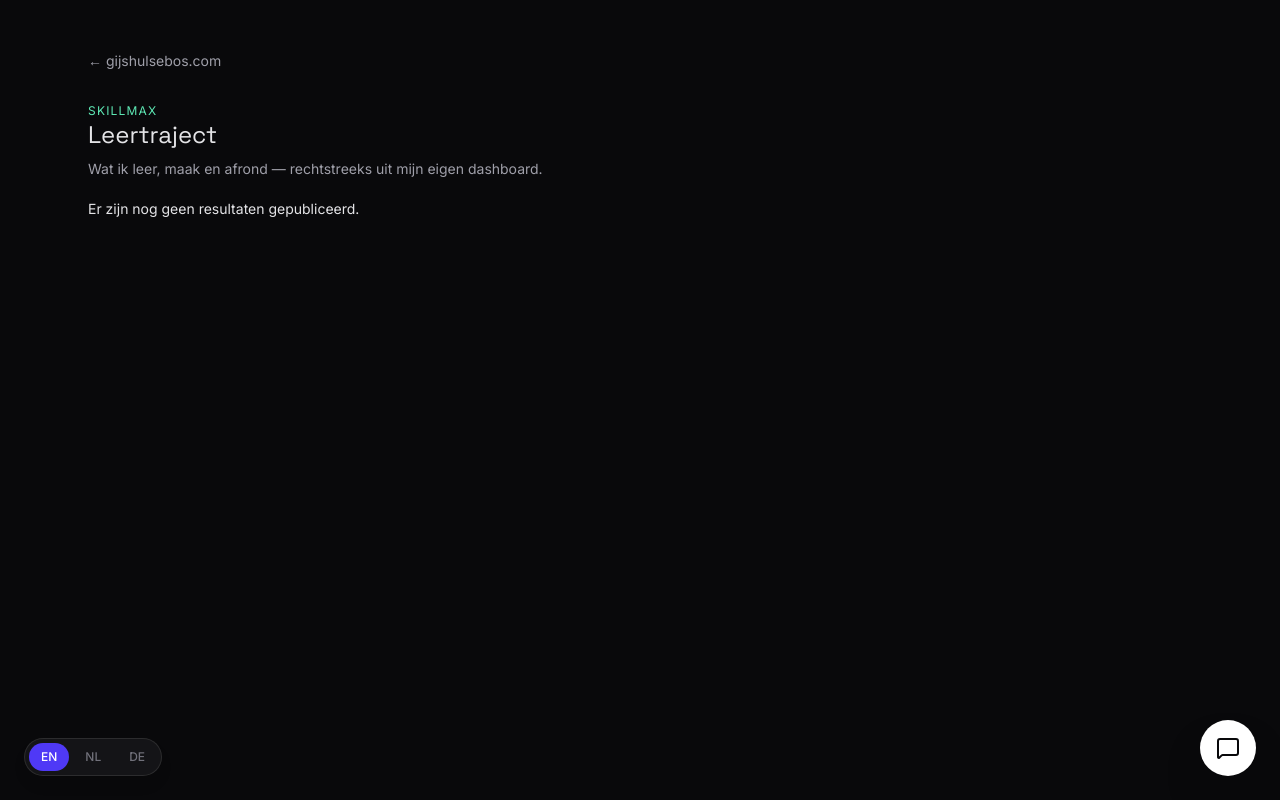
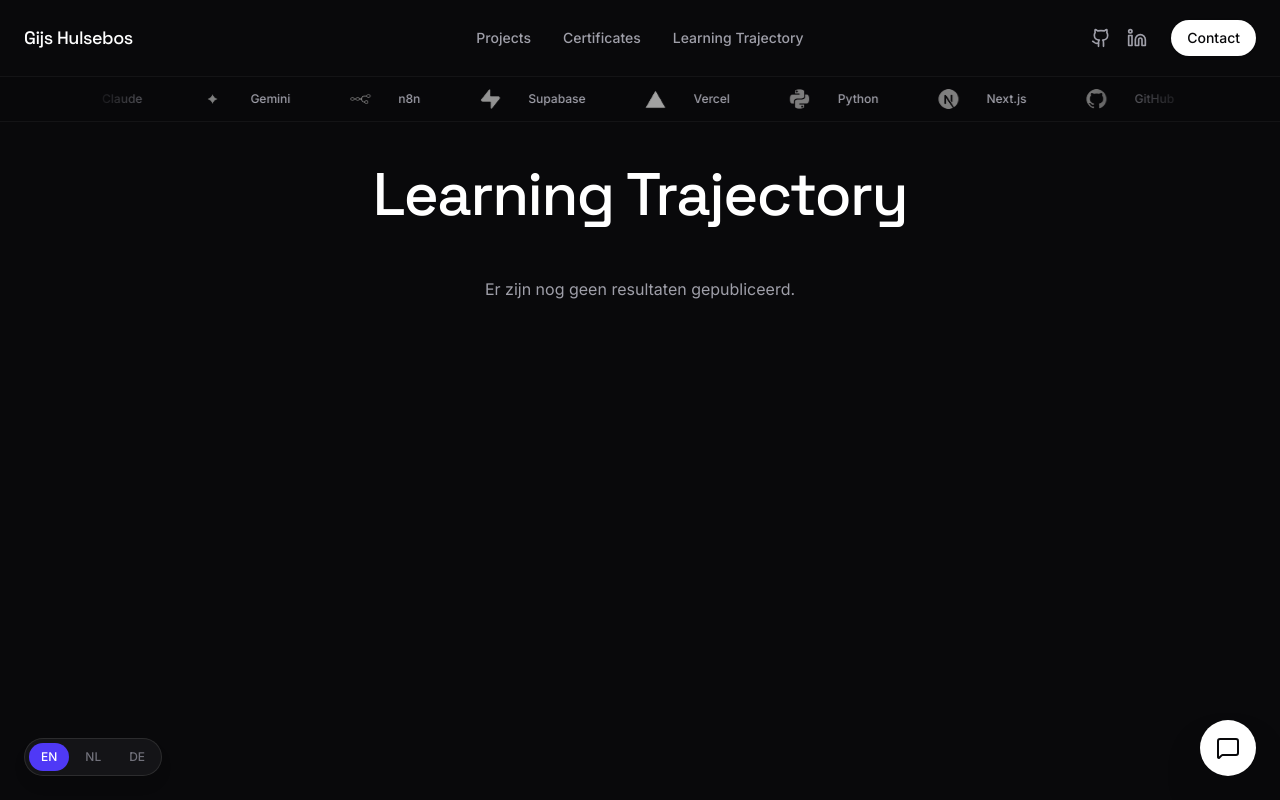
Before and after one commit to gijs-hulsebos/ai-automation-demo, a Next.js app: page /learning-trajectory in a window 1280 px wide. Built offline with nearby package versions, Linux system fonts and the light colour scheme.

Commit message:
Restore portfolio branding and render safe Skillmax report

```diff
--- a/app/api/leertraject/route.ts
+++ b/app/api/leertraject/route.ts
@@ -4,12 +4,12 @@ export async function GET() {
   if (!endpoint) return Response.json(null, { headers: { 'Cache-Control': 'no-store' } });
   try {
     const url = new URL(endpoint);
-    if (url.protocol !== 'https:' || url.pathname !== '/api/skillmax/cloud/public') throw new Error('Invalid public endpoint');
+    if (url.protocol !== 'https:' || url.pathname !== '/api/public/learning-report') throw new Error('Invalid public endpoint');
     // No cookies or authorization are forwarded: the website uses only the public API.
     const response = await fetch(url, { cache: 'no-store', signal: AbortSignal.timeout(10000), redirect: 'error' });
     if (!response.ok) throw new Error('Public API unavailable');
     const data = await response.json();
-    if (data !== null && (!Array.isArray(data.trajectories) || typeof data.updatedAt !== 'string' || !data.totals)) throw new Error('Invalid public data');
+    if (data !== null && (data.schemaVersion !== 1 || !Array.isArray(data.learningTracks) || !data.summary)) throw new Error('Invalid public data');
     return Response.json(data, { headers: { 'Cache-Control': 'no-store', 'X-Content-Type-Options': 'nosniff' } });
   } catch { return Response.json({ error: 'Het Leertraject is tijdelijk niet beschikbaar.' }, { status: 502, headers: { 'Cache-Control': 'no-store' } }); }
 }
--- a/app/learning-trajectory/page.tsx
+++ b/app/learning-trajectory/page.tsx
@@ -1 +1,2 @@
-export { default, metadata } from '../leertraject/page';
+import { PortfolioSubpage } from '@/components/PortfolioSubpage';
+export default function LearningTrajectoryPage() { return <PortfolioSubpage section="learning" />; }
--- a/app/leertraject/page.tsx
+++ b/app/leertraject/page.tsx
@@ -1,4 +1,2 @@
-import Link from 'next/link';
-import { LearnTrajectoryPublic } from '@/components/LearnTrajectoryPublic';
-export const metadata = { title: 'Leertraject · Gijs Hulsebos', description: 'Mijn gepubliceerde leertrajecten, voortgang en resultaten uit Skillmax.' };
-export default function Page() { return <main className="mx-auto min-h-screen max-w-6xl px-6 py-12"><Link className="mb-8 inline-block text-sm text-zinc-400" href="/">← gijshulsebos.com</Link><LearnTrajectoryPublic /></main>; }
+import { PortfolioSubpage } from '@/components/PortfolioSubpage';
+export default function LearningTrajectoryPage() { return <PortfolioSubpage section="learning" />; }
--- a/components/LearnTrajectoryPublic.tsx
+++ b/components/LearnTrajectoryPublic.tsx
@@ -1,24 +1,23 @@
-'use client';
-import { useEffect, useState } from 'react';
+ 'use client';
+import {useEffect,useState} from 'react';
 import Link from 'next/link';
-type Part = { id: string; part: string; title: string; status: string; completedAt: string | null; criteriaDone: number; criteriaTotal: number; links: { label: string; url: string }[]; evidence: { id: string; title: string; links: {label:string;url:string}[] }[] };
-type PublicData = { name: string; updatedAt: string; totals: { parts: number; completed: number; active: number }; trajectories: { id: string; title: string; horizon: string; page: number; parts: Part[] }[] };
-const labels: Record<string,string> = { week:'Week',kort:'Maand',mid:'Kwartaal',lang:'Semester',leren:'Leren',toepassen:'Toepassen',toetsen:'Toetsen',verdiepen:'Verdiepen',opleveren:'Opleveren' };
-function safeLink(url: string) { try { return ['http:','https:'].includes(new URL(url).protocol); } catch { return false; } }
-export function LearnTrajectoryPublic({ compact = false }: { compact?: boolean }) {
-  const [data,setData]=useState<PublicData|null>(null),[loaded,setLoaded]=useState(false),[error,setError]=useState(''),[days,setDays]=useState(0);
-  useEffect(()=>{const controller=new AbortController(); fetch('/api/leertraject',{signal:controller.signal,cache:'no-store'}).then(async r=>{if(!r.ok)throw new Error('Voortgang is tijdelijk niet beschikbaar.');setData(await r.json());setLoaded(true);}).catch(e=>{if(e.name!=='AbortError'){setError(e.message);setLoaded(true);}});return()=>controller.abort();},[]);
-  const recent=data ? [...new Map(data.trajectories.flatMap(t=>t.parts).filter(p=>p.status==='afgerond'&&p.completedAt).map(p=>[p.id,p])).values()].sort((a,b)=>Date.parse(b.completedAt!)-Date.parse(a.completedAt!)) : [];
-  const filtered=recent.filter(p=>!days||Date.parse(p.completedAt!)>=Date.now()-days*86400000);
-  return <section className="space-y-5 text-sm text-zinc-200" aria-label="Openbaar Leertraject">
-    <header><p className="text-xs uppercase tracking-widest text-emerald-300">Skillmax</p><h2 className="font-display text-2xl">Leertraject</h2><p className="mt-2 text-zinc-400">Wat ik leer, maak en afrond — rechtstreeks uit mijn eigen dashboard.</p></header>
-    {!loaded?<p role="status">Voortgang laden…</p>:error?<p role="status">{error}</p>:!data?<p>Er zijn nog geen resultaten gepubliceerd.</p>:<>
-      <div className="grid grid-cols-3 gap-3">{[[data.totals.completed,'Afgerond'],[data.totals.active,'Actief'],[data.trajectories.length,'Trajecten']].map(([value,label])=><div key={label} className="rounded-xl border border-white/10 p-3"><strong className="block text-2xl">{value}</strong><span className="text-xs text-zinc-400">{label}</span></div>)}</div>
-      {!compact&&<label className="flex items-center gap-3">Afgerond in<select value={days} onChange={e=>setDays(Number(e.target.value))} className="rounded-lg border border-white/20 bg-zinc-900 p-2"><option value={0}>Alle tijd</option><option value={7}>7 dagen</option><option value={30}>30 dagen</option><option value={90}>90 dagen</option></select></label>}
-      <div><h3 className="mb-2 font-semibold">Recente resultaten</h3>{filtered.length?<ul className="space-y-2">{filtered.slice(0,compact?3:100).map(p=><li key={p.id} className="border-l-2 border-emerald-400 pl-3">{p.title}<small className="block text-zinc-400">{new Date(p.completedAt!).toLocaleDateString('nl-NL')} · {labels[p.part]}</small></li>)}</ul>:<p className="text-zinc-400">Nog geen gedateerde afrondingen in deze periode.</p>}</div>
-      {!compact&&<div className="grid gap-4 sm:grid-cols-2">{data.trajectories.map(t=><article key={t.id} className="rounded-2xl border border-white/15 bg-white/[.03] p-5"><p className="text-xs text-emerald-300">{labels[t.horizon]} {t.page}</p><h3 className="mb-3 text-lg font-semibold">{t.title}</h3>{t.parts.map(p=><div key={p.id} className="my-3 space-y-2"><p>{labels[p.part]} · {p.title}</p><p className="text-xs text-zinc-400">{p.status}</p>{p.criteriaTotal>0&&<p className="text-xs">{p.criteriaDone}/{p.criteriaTotal} criteria afgevinkt</p>}<div className="flex flex-wrap gap-3">{p.links.filter(l=>safeLink(l.url)).map(l=><a key={l.url} className="text-emerald-300 underline" href={l.url} target="_blank" rel="noopener noreferrer">{l.label} ↗</a>)}</div>{p.evidence.map(e=><div key={e.id}><strong>{e.title}</strong>{e.links.filter(l=>safeLink(l.url)).map(l=><a className="ml-3 text-emerald-300 underline" key={l.url} href={l.url} target="_blank" rel="noopener noreferrer">{l.label} ↗</a>)}</div>)}</div>)}</article>)}</div>}
-      <p className="text-xs text-zinc-500">Bijgewerkt: {new Date(data.updatedAt).toLocaleString('nl-NL')}. Planning telt niet als afgerond werk.</p>
-    </>}
-    {compact&&<Link className="inline-block rounded-lg border border-white/20 px-4 py-2" href="/leertraject">Volledig Leertraject bekijken ↗</Link>}
-  </section>;
+type Module={title:string;status:string;progress:number;completedAt:string|null;links:{label:string;url:string}[]};
+type Report={schemaVersion:1;generatedAt:string;lastUpdated:string|null;summary:{learningTracks:number;modulesCompleted:number;exercisesCompleted:number;evidenceItems:number;projects:number;activeModules:number};learningTracks:{title:string;horizon:string;page:number;modules:Module[]}[];timeline:{title:string;date:string;kind:string}[];focusAreas:{name:string;domain:string;completedModules:number;totalModules:number}[];projects:{title:string;links:{label:string;url:string}[]}[];evidence:{title:string;links:{label:string;url:string}[]}[]};
+const horizons:Record<string,string>={week:'Week',kort:'Maand',mid:'Kwartaal',lang:'Semester'};
+function safe(url:string){try{return ['https:','http:'].includes(new URL(url).protocol)}catch{return false}}
+export function LearnTrajectoryPublic({compact=false,embedded=false}:{compact?:boolean;embedded?:boolean}){
+ const [data,setData]=useState<Report|null>(null),[loaded,setLoaded]=useState(false),[error,setError]=useState(''),[query,setQuery]=useState(''),[days,setDays]=useState(0);
+ useEffect(()=>{const c=new AbortController();fetch('/api/leertraject',{signal:c.signal,cache:'no-store'}).then(async r=>{if(!r.ok)throw new Error('Leertraject is tijdelijk niet beschikbaar.');setData(await r.json());setLoaded(true)}).catch(e=>{if(e.name!=='AbortError'){setError(e.message);setLoaded(true)}});return()=>c.abort()},[]);
+ return <section className="space-y-8 text-zinc-300" aria-label="Openbaar Leertraject">
+ {!embedded&&<header><h2 className="font-display text-2xl text-white">Leertraject</h2><p className="mt-2 text-zinc-400">Gepubliceerde voortgang uit Skillmax.</p></header>}
+ {!loaded?<p role="status">Voortgang laden…</p>:error?<p role="status">{error}</p>:!data||!data.lastUpdated?<p className="text-center text-zinc-400">Er zijn nog geen resultaten gepubliceerd.</p>:<>
+ <div className="grid grid-cols-2 gap-4 md:grid-cols-3">{[[data.summary.learningTracks,'Leertrajecten'],[data.summary.modulesCompleted,'Afgeronde onderdelen'],[data.summary.exercisesCompleted,'Geslaagde pogingen'],[data.summary.activeModules,'Actieve onderdelen'],[data.summary.projects,'Projecten'],[data.summary.evidenceItems,'Bewijsitems']].slice(0,compact?3:6).map(([n,label])=><div key={label} className="rounded-2xl border border-white/10 bg-white/[.02] p-5"><strong className="block font-display text-3xl text-white">{n}</strong><span className="text-sm text-zinc-400">{label}</span></div>)}</div>
+ {!compact&&<div className="flex flex-wrap gap-4"><label className="flex-1">Zoek leertraject<input className="mt-2 w-full rounded-xl border border-white/15 bg-zinc-900 p-3" value={query} onChange={e=>setQuery(e.target.value)}/></label><label>Tijdlijn<select className="mt-2 block rounded-xl border border-white/15 bg-zinc-900 p-3" value={days} onChange={e=>setDays(Number(e.target.value))}><option value={0}>Alle tijd</option><option value={7}>7 dagen</option><option value={30}>30 dagen</option><option value={90}>90 dagen</option></select></label></div>}
+ {!compact&&<div className="grid gap-5 md:grid-cols-2">{data.learningTracks.filter(t=>t.title.toLowerCase().includes(query.toLowerCase())).map((t,i)=><article className="rounded-2xl border border-white/10 p-6" key={i}><p className="text-sm text-zinc-500">{horizons[t.horizon]} {t.page}</p><h3 className="font-display text-xl text-white">{t.title}</h3>{t.modules.map((m,j)=><div className="mt-5" key={j}><p>{m.title}</p><div className="flex items-center gap-3"><progress className="w-full accent-white" max={100} value={m.progress}/><span>{m.progress}%</span></div><p className="text-sm text-zinc-500">{m.status}</p>{m.links.filter(l=>safe(l.url)).map((l,k)=><a className="mr-4 text-sm underline" key={k} href={l.url} target="_blank" rel="noopener noreferrer">{l.label} ↗</a>)}</div>)}</article>)}</div>}
+ <section><h3 className="mb-4 font-display text-xl text-white">Tijdlijn</h3>{data.timeline.filter(t=>(!days||Date.parse(t.date)>=Date.now()-days*86400000)&&t.title.toLowerCase().includes(query.toLowerCase())).slice(0,compact?3:100).map((t,i)=><p className="my-3 border-l border-white/20 pl-4" key={i}><time className="mr-4 text-zinc-500">{new Date(t.date).toLocaleDateString('nl-NL')}</time>{t.title}</p>)}</section>
+ {!compact&&data.focusAreas.length>0&&<section><h3 className="mb-4 font-display text-xl text-white">Ontwikkeling per domein</h3><table className="w-full text-left"><thead><tr><th>Skill</th><th>Domein</th><th>Afgeronde onderdelen</th></tr></thead><tbody>{data.focusAreas.map((f,i)=><tr key={i}><td className="py-3">{f.name}</td><td>{f.domain}</td><td>{f.completedModules}/{f.totalModules}</td></tr>)}</tbody></table></section>}
+ {!compact&&[...data.projects,...data.evidence].length>0&&<section><h3 className="font-display text-xl text-white">Projecten & bewijs</h3>{[...data.projects,...data.evidence].map((r,i)=><p className="my-3" key={i}>{r.title} {r.links.filter(l=>safe(l.url)).map((l,j)=><a className="ml-3 underline" key={j} href={l.url} target="_blank" rel="noopener noreferrer">{l.label} ↗</a>)}</p>)}</section>}
+ <p className="text-xs text-zinc-500">Bijgewerkt: {new Date(data.lastUpdated).toLocaleString('nl-NL')}</p></>}
+ {compact&&<Link className="inline-block rounded-xl border border-white/20 px-4 py-2" href="/learning-trajectory">Volledig Leertraject bekijken ↗</Link>}
+ </section>;
 }
--- a/components/PortfolioSubpage.tsx
+++ b/components/PortfolioSubpage.tsx
@@ -1,5 +1,6 @@
 'use client';
 
+import { LearnTrajectoryPublic } from '@/components/LearnTrajectoryPublic';
 import { Header } from '@/components/Header';
 import { useLanguage } from '@/context/LanguageContext';
 import { INTERFACE } from '@/data/interface-translations';
@@ -14,9 +15,7 @@ export function PortfolioSubpage({ section }: { section: 'projects' | 'certifica
         <h1 className="font-display text-4xl sm:text-5xl md:text-6xl font-medium tracking-tight text-white text-center leading-[1.15]">
           {INTERFACE[lang][section]}
         </h1>
-        {section === 'learning' && <p className="mt-6 text-center text-lg text-zinc-400" lang={lang.toLowerCase()}>
-          {lang === 'NL' ? 'Binnenkort beschikbaar' : lang === 'DE' ? 'Demnächst verfügbar' : 'Coming soon'}
-        </p>}
+        {section === 'learning' && <div className="mt-12"><LearnTrajectoryPublic embedded /></div>}
       </main>
     </div>
   );
```
